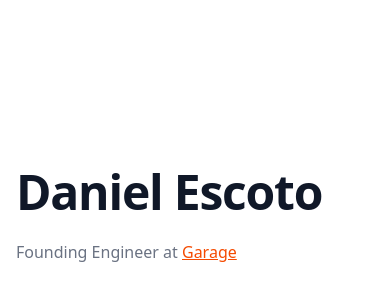
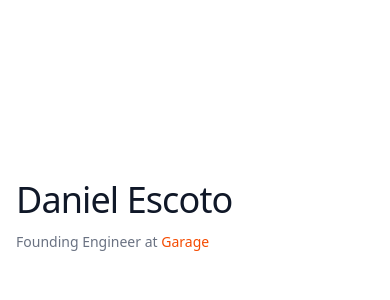
Before and after one commit to daniel-escoto/portfolio, a React (Vite) app: page / in a window 390 px wide. Shown: the part 206-506 px from the top of the page. Built offline with nearby package versions, Linux system fonts and the light colour scheme; a web font is replaced by a local one.

Commit message:
Update Hero component layout and styling for improved responsiveness and visual hierarchy

```diff
--- a/src/components/Hero.tsx
+++ b/src/components/Hero.tsx
@@ -1,17 +1,17 @@
 export default function Hero() {
   return (
-    <div className="min-h-screen flex items-center justify-start px-4 sm:px-6 lg:px-8">
-      <div className="text-left space-y-6 max-w-4xl">
-        <h1 className="text-5xl sm:text-6xl lg:text-7xl font-semibold tracking-tight text-gray-900 dark:text-white">
+    <div className="min-h-screen flex items-center justify-center px-4 sm:px-6 lg:px-8">
+      <div className="text-left space-y-3 max-w-2xl w-full">
+        <h1 className="text-4xl sm:text-5xl font-normal tracking-tight text-gray-900 dark:text-white">
           Daniel Escoto
         </h1>
-        <p className="text-base sm:text-lg text-gray-500 dark:text-gray-500">
+        <p className="text-sm sm:text-base text-gray-500 dark:text-gray-500">
           Founding Engineer at{" "}
           <a
             href="https://www.shopgarage.com"
             target="_blank"
             rel="noopener noreferrer"
-            className="font-medium text-orange-600 dark:text-orange-500 hover:text-orange-700 dark:hover:text-orange-400 transition-colors underline"
+            className="text-orange-600 dark:text-orange-500 hover:text-orange-700 dark:hover:text-orange-400 transition-colors"
           >
             Garage
           </a>
```
